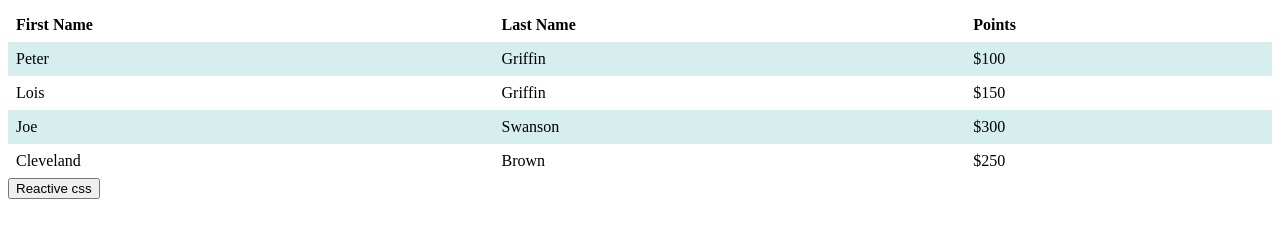
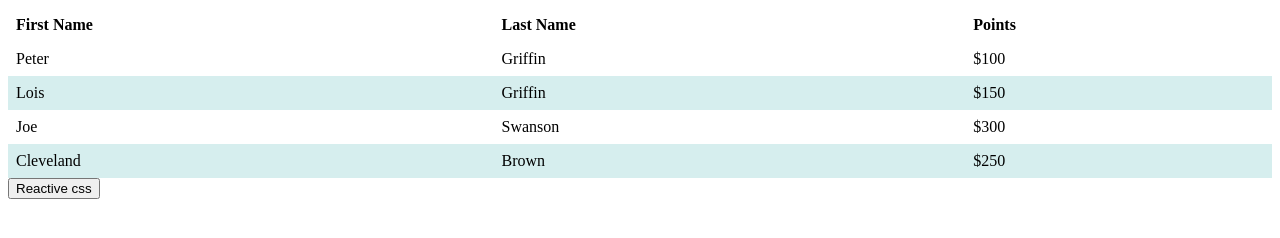
Before and after one commit to dirkarnez/reactive-css, a plain HTML site: page index.html in a window 1280 px wide. Drawn offline with Linux system fonts and the light colour scheme.

Commit message:
- update index.html

```diff
--- a/index.html
+++ b/index.html
@@ -15,7 +15,7 @@ th, td {
 <script>
 let isEven = true;
 const reativeStyle = isEven => `
-tr:nth-child(${isEven ? "even" : "odd"}) {
+tbody tr:nth-child(${isEven ? "even" : "odd"}) {
   background-color: #D6EEEE;
 }
 `;
@@ -33,11 +33,14 @@ function demo() {
 <body>
 
   <table>
+    <thead>
       <tr>
         <th>First Name</th>
         <th>Last Name</th>
         <th>Points</th>
       </tr>
+    </thead>
+    <tbody>
       <tr>
         <td>Peter</td>
         <td>Griffin</td>
@@ -58,6 +61,7 @@ function demo() {
         <td>Brown</td>
         <td>$250</td>
       </tr>
+    </tbody>
   </table>
 
 <button onclick="demo()">Reactive css</button>
```
Lines whose indentation alone changed are shown as unchanged.
